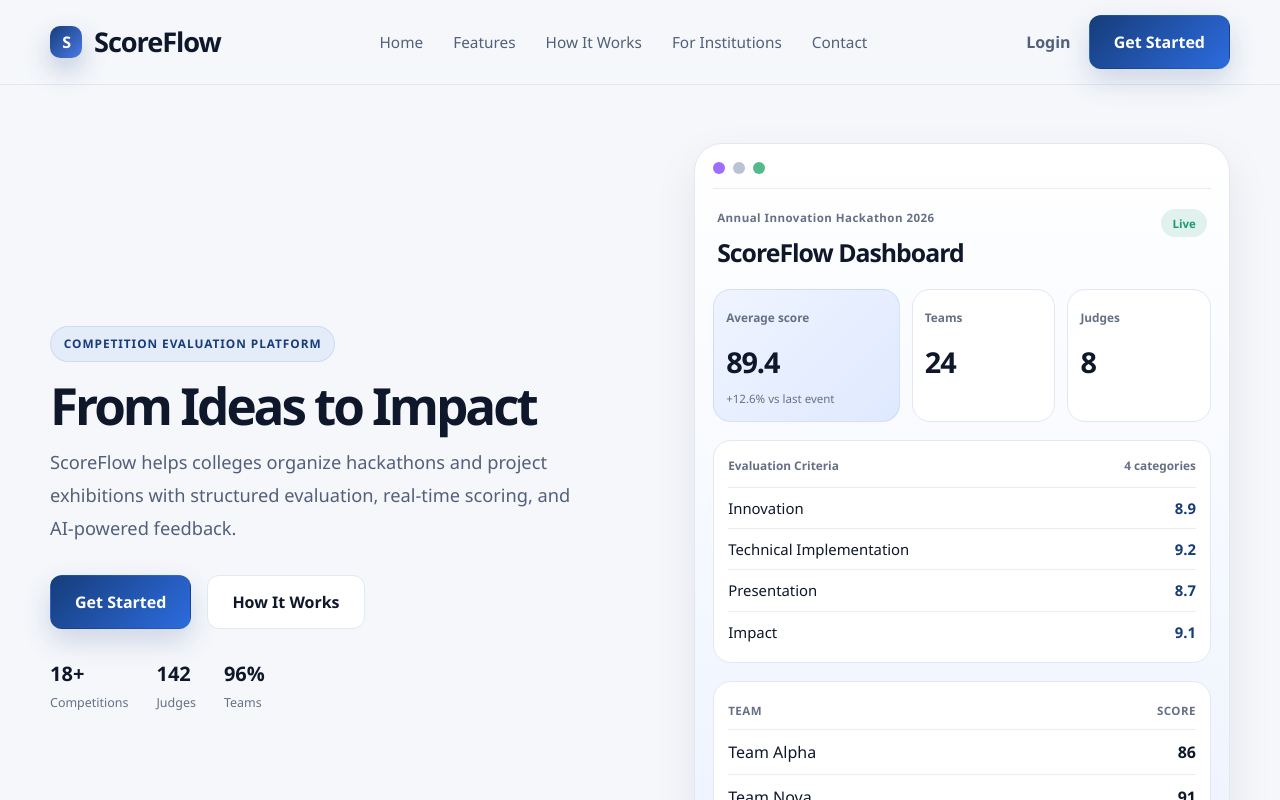
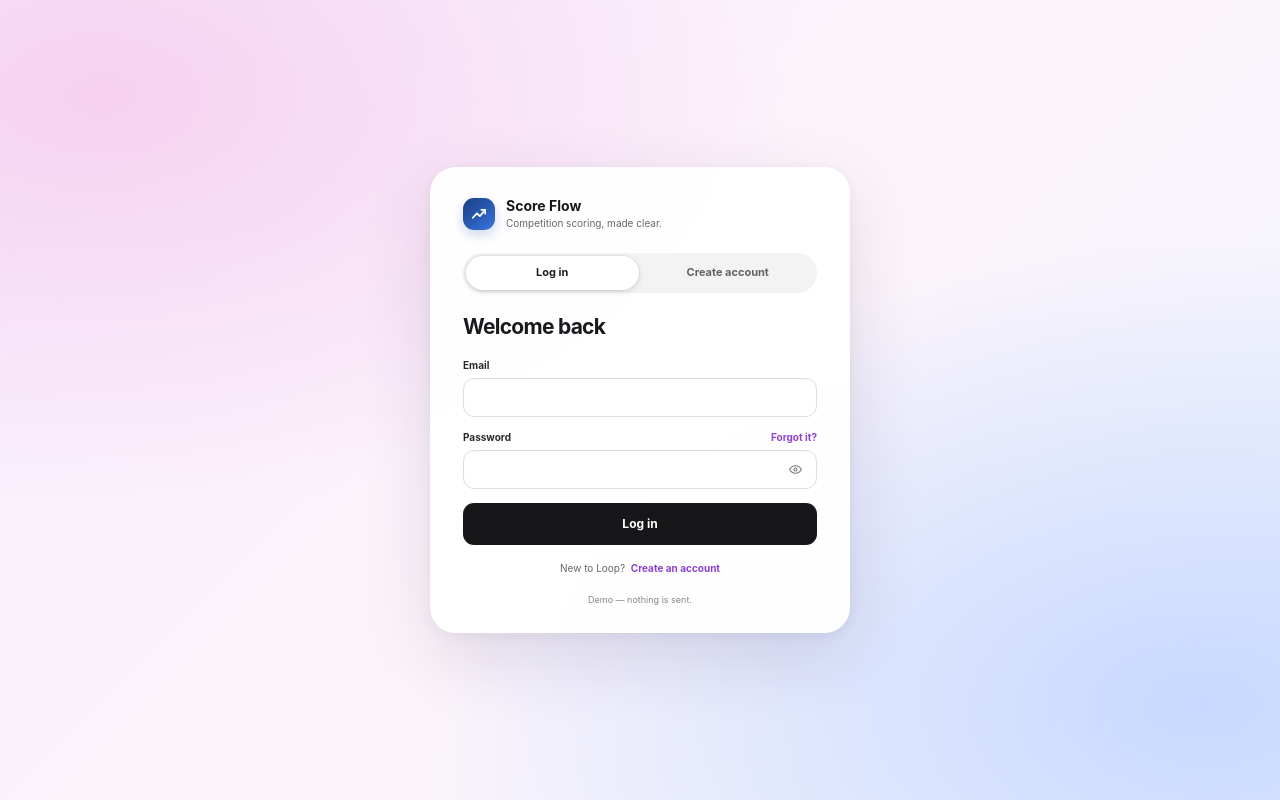
Before and after one commit to satyammishra8-1/Scoreflow, a React (Vite) app in the folder client/: page /login in a window 1280 px wide. Shown: the top 800 px of the page. Built offline with nearby package versions, Linux system fonts and the light colour scheme.

Commit message:
feat: add login page and update navigation links

```diff
--- a/client/src/App.jsx
+++ b/client/src/App.jsx
@@ -6,6 +6,7 @@ import OrganizerJudges from './pages/OrganizerJudges';
 import EvaluationCriteria from './pages/EvaluationCriteria';
 import EvaluationSession from './pages/EvaluationSession';
 import JudgeDashboard from './pages/JudgeDashboard';
+import Login from './pages/Login';
 import { BrowserRouter, Route, Routes, useParams } from 'react-router-dom';
 import './App.css';
 
@@ -19,6 +20,7 @@ function App() {
     <BrowserRouter>
       <Routes>
         <Route path="/" element={<Home />} />
+        <Route path="/login" element={<Login />} />
         <Route path="/organizer/dashboard" element={<OrganizerDashboard />} />
         <Route path="/organizer/events" element={<EventManagement />} />
         <Route path="/organizer/events/:eventId/teams" element={<OrganizerTeams />} />
--- a/client/src/components/CTA.jsx
+++ b/client/src/components/CTA.jsx
@@ -7,7 +7,7 @@ export default function CTA() {
           <p>Bring structured evaluation and intelligent feedback to your next competition.</p>
         </div>
 
-        <a href="#home" className="button button-primary cta-button">
+        <a href="/login" className="button button-primary cta-button">
           Get Started
         </a>
       </div>
--- a/client/src/components/Hero.jsx
+++ b/client/src/components/Hero.jsx
@@ -17,7 +17,7 @@ export default function Hero() {
           </p>
 
           <div className="hero-actions">
-            <a href="#cta" className="button button-primary">
+            <a href="/login" className="button button-primary">
               Get Started
             </a>
             <a href="#how-it-works" className="button button-secondary">
--- a/client/src/components/Navbar.jsx
+++ b/client/src/components/Navbar.jsx
@@ -44,10 +44,10 @@ export default function Navbar() {
         </nav>
 
         <div className="nav-actions">
-          <a href="#contact" className="nav-link-login">
+          <a href="/login" className="nav-link-login">
             Login
           </a>
-          <a href="#cta" className="button button-primary nav-button">
+          <a href="/login" className="button button-primary nav-button">
             Get Started
           </a>
         </div>
--- /dev/null
+++ b/client/src/pages/Login.css
@@ -0,0 +1,55 @@
+.auth-page {
+  min-height: 100vh;
+  display: grid;
+  place-items: center;
+  padding: 28px 18px;
+  background: radial-gradient(ellipse at 8% 12%, rgba(247, 204, 238, .85), transparent 42%), radial-gradient(ellipse at 94% 88%, rgba(195, 214, 255, .9), transparent 46%), linear-gradient(135deg, #f5efff 0%, #fdf4fa 52%, #eef4ff 100%);
+  color: #19191d;
+  font-family: Inter, ui-sans-serif, system-ui, -apple-system, BlinkMacSystemFont, "Segoe UI", sans-serif;
+}
+
+.auth-card {
+  width: min(100%, 420px);
+  padding: 30px 32px 26px;
+  border: 1px solid rgba(255, 255, 255, .88);
+  border-radius: 26px;
+  background: rgba(255, 255, 255, .94);
+  box-shadow: 0 24px 70px rgba(67, 52, 100, .14), 0 3px 12px rgba(49, 42, 72, .05);
+}
+
+.auth-brand { display: flex; align-items: center; gap: 11px; width: fit-content; color: inherit; text-decoration: none; }
+.auth-logo { width: 32px; height: 32px; display: grid; place-items: center; border-radius: 11px; background: linear-gradient(140deg, #173f80, #3974e2); box-shadow: 0 5px 12px rgba(34, 82, 158, .22); }
+.auth-logo svg { width: 22px; height: 22px; fill: none; stroke: #fff; stroke-width: 2.5; stroke-linecap: round; stroke-linejoin: round; }
+.auth-brand-copy { display: grid; gap: 1px; }
+.auth-brand-copy strong { font-size: 14px; line-height: 1.2; font-weight: 700; }
+.auth-brand-copy small { color: #66656d; font-size: 10px; line-height: 1.4; }
+
+.auth-tabs { display: grid; grid-template-columns: 1fr 1fr; gap: 3px; margin: 23px 0 21px; padding: 3px; border-radius: 999px; background: #f3f3f4; }
+.auth-tabs button { min-height: 34px; border: 0; border-radius: 999px; background: transparent; color: #626168; font-size: 11px; font-weight: 650; transition: background .18s ease, box-shadow .18s ease, color .18s ease; }
+.auth-tabs button.active { background: #fff; color: #202024; box-shadow: 0 2px 6px rgba(21, 20, 26, .13), 0 0 0 1px rgba(21, 20, 26, .04); }
+.auth-tabs button:focus-visible, .auth-switch button:focus-visible, .password-toggle:focus-visible { outline: 2px solid #9b59e8; outline-offset: 2px; }
+
+.auth-card h1 { margin: 0 0 18px; font-size: 21px; line-height: 1.25; letter-spacing: -.035em; font-weight: 720; }
+.auth-form { display: grid; gap: 13px; }
+.auth-field { display: grid; gap: 5px; color: #28272c; font-size: 10px; font-weight: 650; }
+.auth-field input { width: 100%; height: 39px; padding: 0 12px; border: 1px solid #dedee2; border-radius: 11px; outline: none; background: #fff; color: #19191d; font: inherit; font-size: 13px; box-shadow: inset 0 1px 2px rgba(0, 0, 0, .025); transition: border-color .18s ease, box-shadow .18s ease; }
+.auth-field input:focus { border-color: #a96aeb; box-shadow: 0 0 0 3px rgba(169, 106, 235, .13); }
+.auth-label-row { display: flex; align-items: center; justify-content: space-between; }
+.auth-label-row a { color: #8d42d0; font-size: 10px; font-weight: 700; text-decoration: none; }
+.auth-label-row a:hover { text-decoration: underline; }
+.password-input { position: relative; display: block; }
+.password-input input { padding-right: 40px; }
+.password-toggle { position: absolute; top: 50%; right: 10px; display: grid; place-items: center; width: 24px; height: 24px; padding: 3px; transform: translateY(-50%); border: 0; border-radius: 6px; background: transparent; color: #77767c; }
+.password-toggle svg { width: 15px; height: 15px; fill: none; stroke: currentColor; stroke-width: 1.7; }
+.auth-submit { min-height: 42px; margin-top: 1px; border: 0; border-radius: 11px; background: #171719; color: #fff; font-size: 12px; font-weight: 700; transition: transform .18s ease, background .18s ease, box-shadow .18s ease; }
+.auth-submit:hover { transform: translateY(-1px); background: #29282d; box-shadow: 0 7px 15px rgba(20, 19, 23, .15); }
+.auth-submit:focus-visible { outline: 3px solid rgba(169, 106, 235, .5); outline-offset: 3px; }
+.auth-switch { margin-top: 16px; text-align: center; color: #67666c; font-size: 10px; }
+.auth-switch button { padding: 0 0 0 3px; border: 0; background: none; color: #8c3fd0; font-size: inherit; font-weight: 750; }
+.auth-switch button:hover { text-decoration: underline; }
+.auth-note { margin-top: 17px; text-align: center; color: #85848a; font-size: 9px; }
+
+@media (max-width: 480px) {
+  .auth-page { padding: 18px 14px; }
+  .auth-card { padding: 26px 22px 23px; border-radius: 23px; }
+}
--- /dev/null
+++ b/client/src/pages/Login.jsx
@@ -0,0 +1,38 @@
+import { useState } from 'react';
+import { Link } from 'react-router-dom';
+import './Login.css';
+
+export default function Login() {
+  const [mode, setMode] = useState('login');
+  const [showPassword, setShowPassword] = useState(false);
+  const registering = mode === 'register';
+
+  return (
+    <main className="auth-page">
+      <section className="auth-card" aria-label={registering ? 'Create account' : 'Login'}>
+        <Link className="auth-brand" to="/" aria-label="Score Flow home">
+          <span className="auth-logo" aria-hidden="true"><svg viewBox="0 0 32 32"><path d="M7 21.5 13 15l4.2 4.2L25 10"/><path d="M19.5 10H25v5.5"/></svg></span>
+          <span className="auth-brand-copy"><strong>Score Flow</strong><small>Competition scoring, made clear.</small></span>
+        </Link>
+
+        <div className="auth-tabs" role="tablist" aria-label="Account access">
+          <button type="button" role="tab" aria-selected={!registering} className={!registering ? 'active' : ''} onClick={() => setMode('login')}>Log in</button>
+          <button type="button" role="tab" aria-selected={registering} className={registering ? 'active' : ''} onClick={() => setMode('register')}>Create account</button>
+        </div>
+
+        <h1>{registering ? 'Create your account' : 'Welcome back'}</h1>
+        <form className="auth-form" onSubmit={(event) => event.preventDefault()}>
+          {registering && <label className="auth-field">Name<input type="text" name="name" autoComplete="name" /></label>}
+          <label className="auth-field">Email<input type="email" name="email" autoComplete="email" /></label>
+          <label className="auth-field">
+            <span className="auth-label-row"><span>Password</span>{!registering && <a href="#forgot" onClick={(event) => event.preventDefault()}>Forgot it?</a>}</span>
+            <span className="password-input"><input type={showPassword ? 'text' : 'password'} name="password" autoComplete={registering ? 'new-password' : 'current-password'} /><button type="button" className="password-toggle" aria-label={showPassword ? 'Hide password' : 'Show password'} onClick={() => setShowPassword((visible) => !visible)}><svg viewBox="0 0 24 24" aria-hidden="true"><path d="M2.5 12s3.4-6 9.5-6 9.5 6 9.5 6-3.4 6-9.5 6-9.5-6-9.5-6Z"/><circle cx="12" cy="12" r="2.5"/></svg></button></span>
+          </label>
+          <button className="auth-submit" type="submit">{registering ? 'Create account' : 'Log in'}</button>
+        </form>
+        <p className="auth-switch">{registering ? 'Already have an account?' : 'New to Loop?'} <button type="button" onClick={() => setMode(registering ? 'login' : 'register')}>{registering ? 'Log in' : 'Create an account'}</button></p>
+        <p className="auth-note">Demo — nothing is sent.</p>
+      </section>
+    </main>
+  );
+}
```
